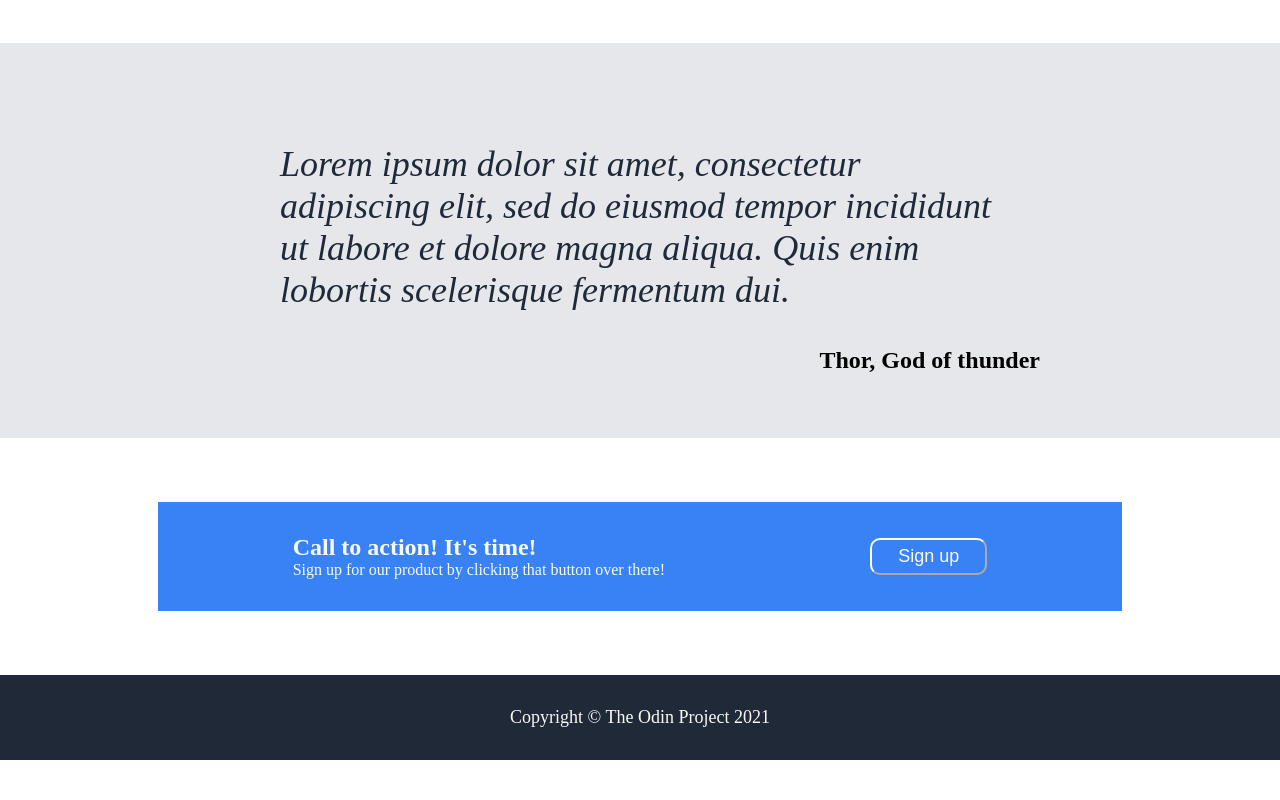
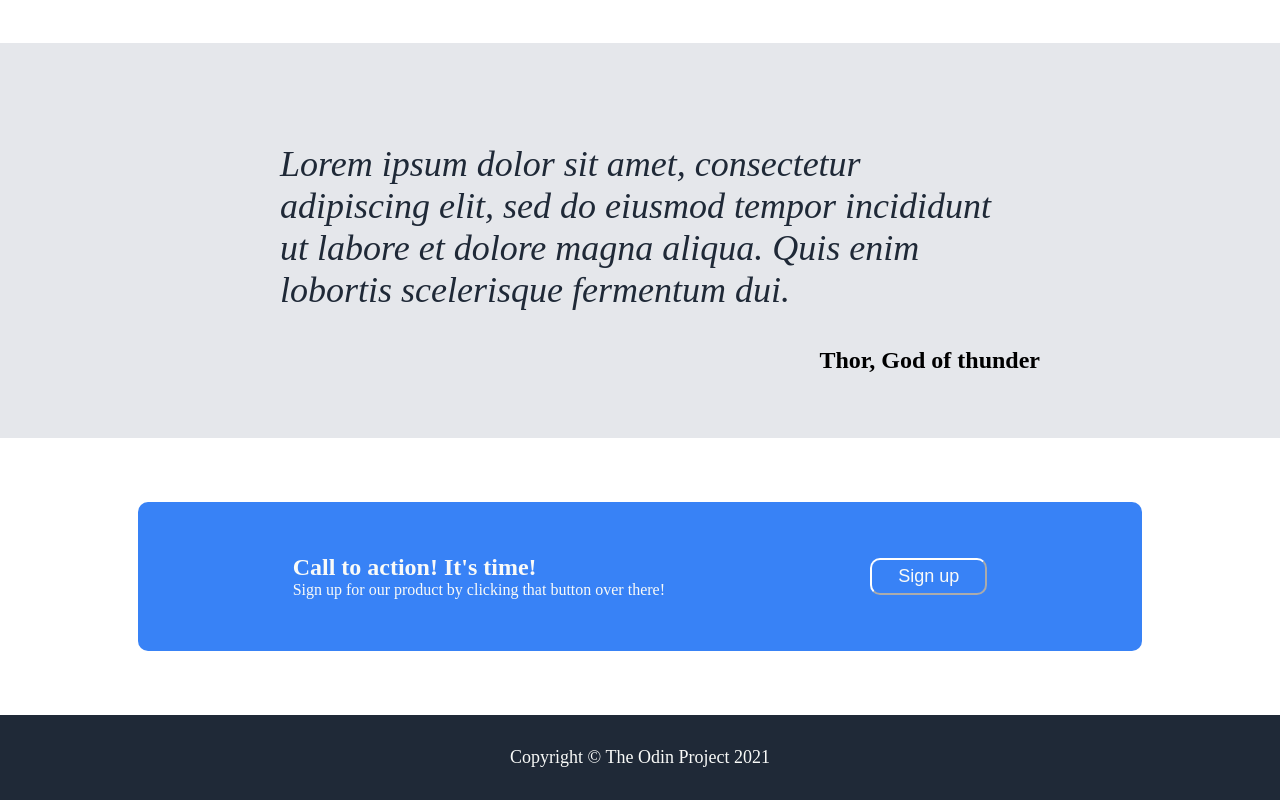
Before and after one commit to ilfno/landing-page, a plain HTML site: page index.html in a window 1280 px wide. Shown: the part 868-1668 px from the top of the page. Before the commit the page ends 1628 px from the top, so only its background shows below. Drawn offline with Linux system fonts and the light colour scheme.

Commit message:
Add rounded corners to banner

```diff
--- a/style.css
+++ b/style.css
@@ -160,12 +160,13 @@ nav .container {
 }
 
 .banner .container {
-  padding: 32px;
+  padding: 52px;
   background-color: #3882F6;
   display: flex;
   align-items: center;
   justify-content: space-around;
   color:#F9FAF8;
+  border-radius: 10px;
 }
 
 .banner button {
```
